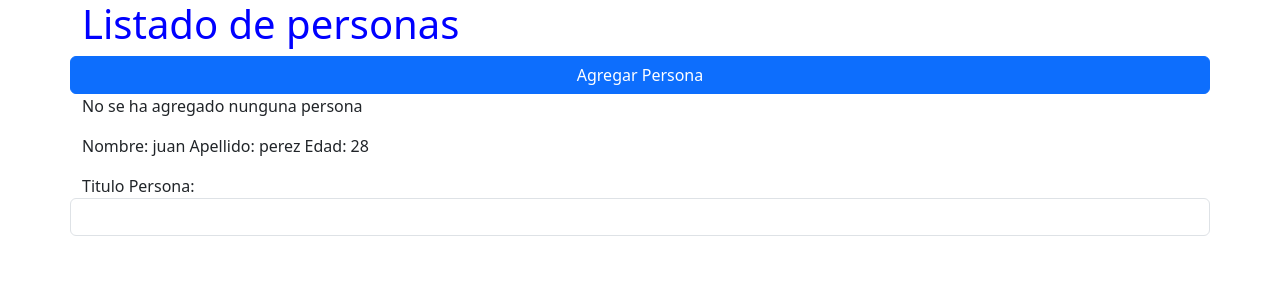
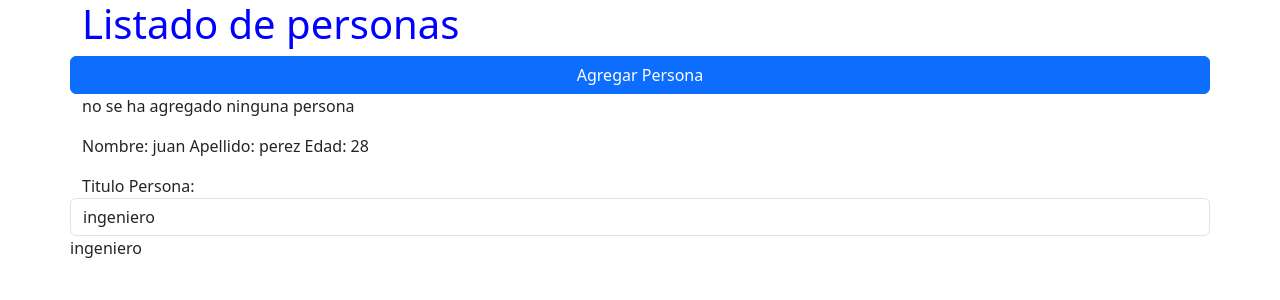
Before and after one commit to brayansanchez18/universidad-angular, an Angular app: page / in a window 1280 px wide. Shown: the top 300 px of the page. Built offline with nearby package versions, Linux system fonts and the light colour scheme.

Commit message:
manejo de condicionales en angular con ngif-else

```diff
--- a/src/app/app.module.ts
+++ b/src/app/app.module.ts
@@ -4,6 +4,7 @@ import { BrowserModule } from '@angular/platform-browser';
 import { AppComponent } from './app.component';
 import { PersonasComponent } from './personas/personas.component';
 import { PersonaComponent } from './persona/persona.component';
+import { FormsModule } from '@angular/forms';
 
 @NgModule({
   declarations: [
@@ -11,7 +12,8 @@ import { PersonaComponent } from './persona/persona.component';
     AppComponent,PersonasComponent, PersonaComponent
   ],
   imports: [
-    BrowserModule
+    BrowserModule,
+    FormsModule
   ],
   providers: [],
   bootstrap: [AppComponent]
--- a/src/app/personas/personas.component.html
+++ b/src/app/personas/personas.component.html
@@ -5,11 +5,16 @@
     <div class="col"></div>
       <h1>Listado de personas</h1>
       <button class="btn btn-primary" [disabled]="deshabilitar" (click)="agregarPersona()">Agregar Persona</button>
-      <p>{{ mensaje }}</p>
+      <p *ngIf="mostrar;else sinPersona">{{ mensaje }} con el titulo de {{ titulo }}</p>
+
+      <ng-template #sinPersona>
+        <p>no se ha agregado ninguna persona</p>
+      </ng-template>
+
       <app-persona></app-persona>
 
       <label>Titulo Persona:</label>
-      <input type="text" class="form-control" (input)="modificarTitulo($event)">
+      <input type="text" class="form-control" [(ngModel)]="titulo">
       {{ titulo }}
   </div>
 </div>
--- a/src/app/personas/personas.component.ts
+++ b/src/app/personas/personas.component.ts
@@ -17,14 +17,12 @@ import { Component } from '@angular/core';
 
 export class PersonasComponent {
   deshabilitar = false;
-  mensaje = 'No se ha agregado nunguna persona';
-  titulo = '';
+  mensaje = '';
+  titulo = 'ingeniero';
+  mostrar = false;
 
   agregarPersona() {
+    this.mostrar = true;
     this.mensaje = 'Persona agregada';
   }
-
-  modificarTitulo(event: Event) {
-    this.titulo = (<HTMLInputElement>event.target).value;
-  }
 }
```
